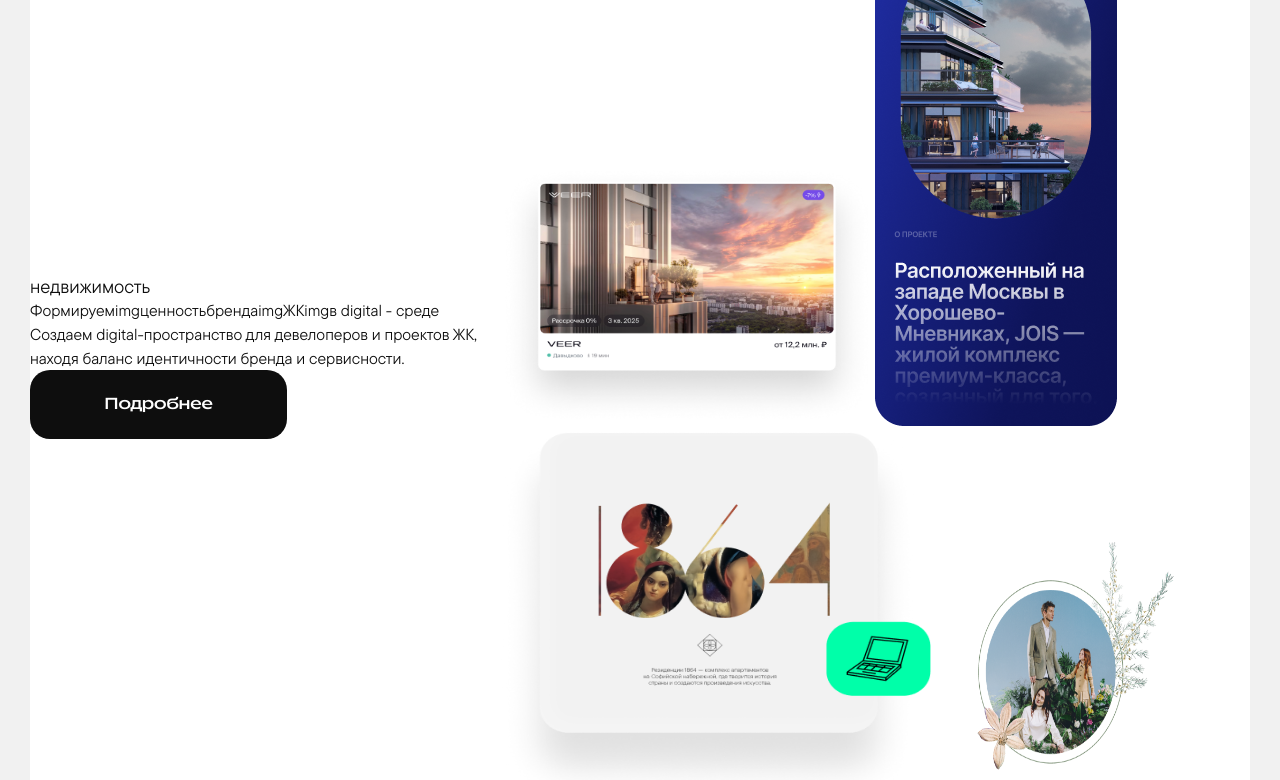
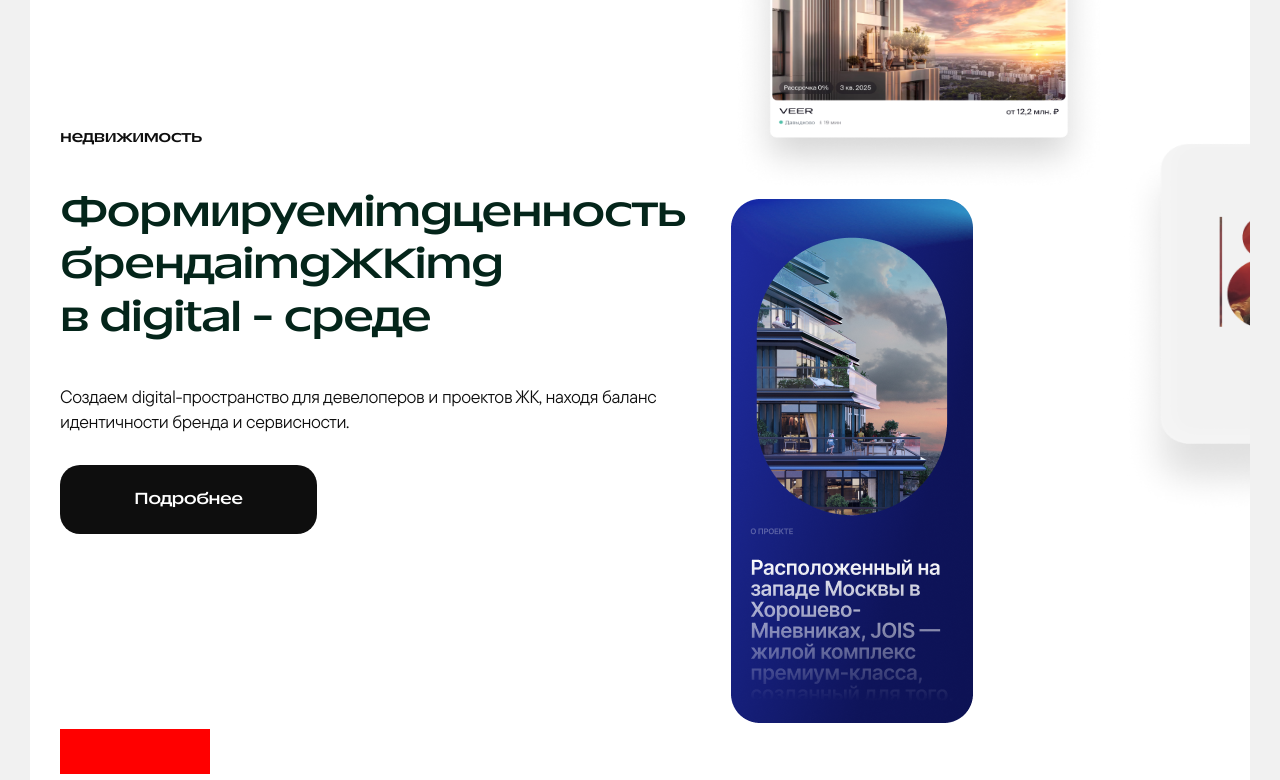
Before and after one commit to ministrov/only-championship, a Next.js app: page / in a window 1280 px wide. Shown: the part 10520-11300 px from the top of the page. Built offline with nearby package versions, Linux system fonts and the light colour scheme.

Commit message:
feat: end up creating a banner section for desktop 1920 size viewport

```diff
--- a/sections/banner/Banner.module.css
+++ b/sections/banner/Banner.module.css
@@ -7,13 +7,59 @@
 .slides {
   display: flex;
   flex-direction: column;
+  background-color: var(--basic-white);
+}
+
+.mainWrapper {
+  display: flex;
+  align-items: center;
+}
+
+.main {
+  max-width: 671px;
+}
+
+.main h3 {
+  margin-bottom: 40px;
+  font-family: var(--font-ttRuns);
+  font-size: 16px;
+  font-weight: 600;
+  line-height: 120%;
+  letter-spacing: -0.03em;
+  text-transform: lowercase;
+  color: var(--basic-black);
+}
+
+.textWithIcons {
+  display: flex;
+  flex-wrap: wrap;
+  margin-bottom: 40px;
+  font-family: var(--font-ttRuns);
+  font-size: 42px;
+  font-weight: 600;
+  line-height: 125%;
+  letter-spacing: -0.03em;
+  color: #04251a;
+}
+
+.main p {
+  margin-bottom: 30px;
+  font-family: var(--font-ttCommons);
+  font-size: 18px;
+  font-weight: 400;
+  line-height: 140%;
+  letter-spacing: -0.02em;
+  color: var(--basic-black);
 }
 
 .slide {
-  display: flex;
-  align-items: center;
+  padding: 30px;
   background-color: var(--basic-white);
   border-radius: 30px;
+}
+
+.slide:nth-child(2) {
+  display: none;
 }
 
 .pagination {
@@ -22,6 +68,22 @@
   background-color: red;
 }
 
+.images {
+  position: relative;
+}
+
+.images img:nth-child(3) {
+  position: absolute;
+  top: 211px;
+  right: -332px;
+}
+
+.images img:nth-child(4) {
+  position: absolute;
+  top: 1px;
+  right: -280px;
+}
+
 .bannerBtn {
   width: 257px;
   height: 69px;
--- a/sections/banner/Banner.tsx
+++ b/sections/banner/Banner.tsx
@@ -9,6 +9,7 @@ export const Banner = () => {
 
       <div className={styles.slides}>
         <div className={styles.slide}>
+          <div className={styles.mainWrapper}>
             <div className={styles.main}>
               <h3>недвижимость</h3>
               <div className={styles.textWithIcons}>
@@ -32,7 +33,11 @@ export const Banner = () => {
             </div>
           </div>
 
+          <div className={styles.pagination}></div>
+        </div>
+
         <div className={styles.slide}>
+          <div className={styles.mainWrapper}>
             <div className={styles.main}>
               <h3>mobile app</h3>
               <div className={styles.textWithIcons}>
@@ -53,6 +58,7 @@ export const Banner = () => {
 
           <div className={styles.pagination}></div>
         </div>
+      </div>
     </section>
   )
 }
```
Lines whose indentation alone changed are shown as unchanged.
